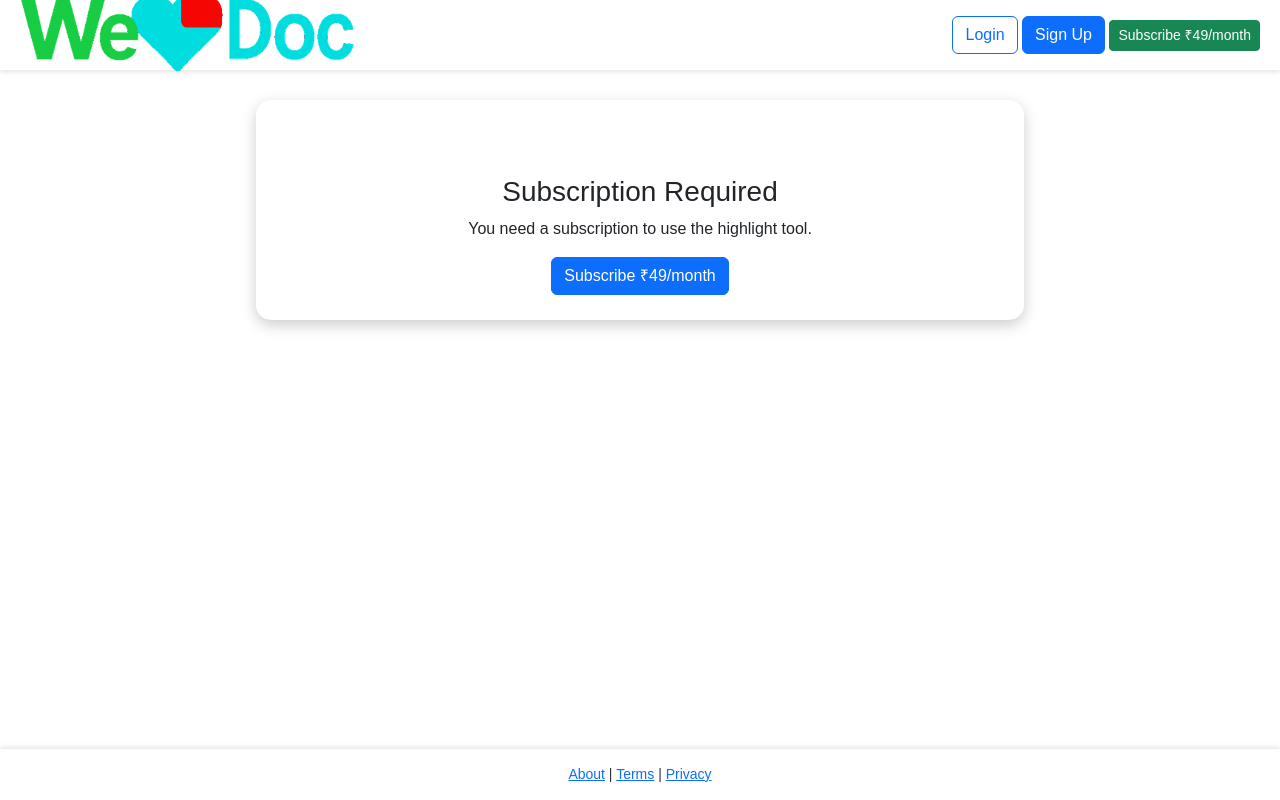
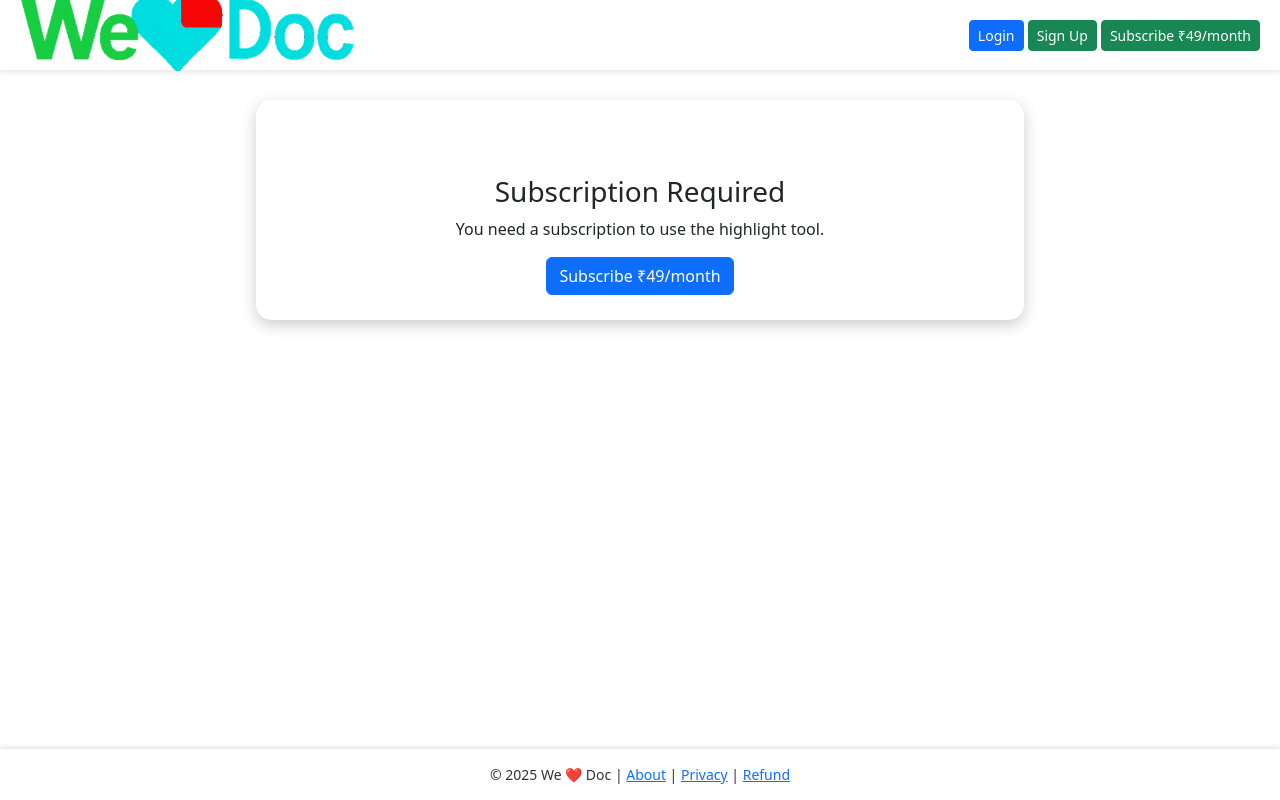
Before and after one commit to ajaysinghrajput9370/WeLoveDoc, a Flask app: page /subscribe_popup in a window 1280 px wide. Run offline with Flask 3, Linux system fonts and the light colour scheme; the visitor is signed in with stand-in values (Sample User, id 1).

Commit message:
Update base.html

```diff
--- a/templates/base.html
+++ b/templates/base.html
@@ -3,39 +3,33 @@
 <head>
 <meta charset="UTF-8">
 <title>WeLoveDoc PDF Highlighter</title>
+<link rel="stylesheet" href="{{ url_for('static', filename='css/style.css') }}">
 <link rel="stylesheet" href="https://cdn.jsdelivr.net/npm/bootstrap@5.3.0/dist/css/bootstrap.min.css">
-    <link rel="stylesheet" href="{{ url_for('static', filename='css/style.css') }}">
+<script src="https://code.jquery.com/jquery-3.7.0.min.js"></script>
 </head>
 <body>
 
-<!-- Header -->
 <div class="top-strip">
-    <div class="logo">
-        <img src="{{ url_for('static', filename='assets/logo.png') }}" alt="WeLoveDoc">
-    </div>
-    <div class="nav-btns">
+  <div class="logo"><img src="{{ url_for('static', filename='assets/logo.png') }}" alt="WeLoveDoc"></div>
+  <div>
     {% if username %}
       <span>{{ username }}</span>
       <a href="{{ url_for('logout') }}" class="btn btn-danger btn-sm">Logout</a>
     {% else %}
-            <a href="{{ url_for('login') }}" class="btn btn-outline-primary">Login</a>
-            <a href="{{ url_for('signup') }}" class="btn btn-primary text-white">Sign Up</a>
+      <a href="{{ url_for('login') }}" class="btn btn-primary btn-sm">Login</a>
+      <a href="{{ url_for('signup') }}" class="btn btn-success btn-sm">Sign Up</a>
     {% endif %}
     <a href="https://rzp.io/rzp/rCYKl98" class="btn btn-success btn-sm">Subscribe ₹49/month</a>
   </div>
 </div>
 
-<!-- Content -->
 <div class="page-content">
 {% block content %}{% endblock %}
 </div>
 
-<!-- Footer -->
 <div class="bottom-strip">
-    <a href="#">About</a> | <a href="#">Terms</a> | <a href="#">Privacy</a>
+  © 2025 We ❤️ Doc | <a href="#">About</a> | <a href="#">Privacy</a> | <a href="#">Refund</a>
 </div>
 
-<script src="https://cdn.jsdelivr.net/npm/jquery@3.6.0/dist/jquery.min.js"></script>
-<script src="{{ url_for('static', filename='js/main.js') }}"></script>
 </body>
 </html>
```
Lines whose indentation alone changed are shown as unchanged.
